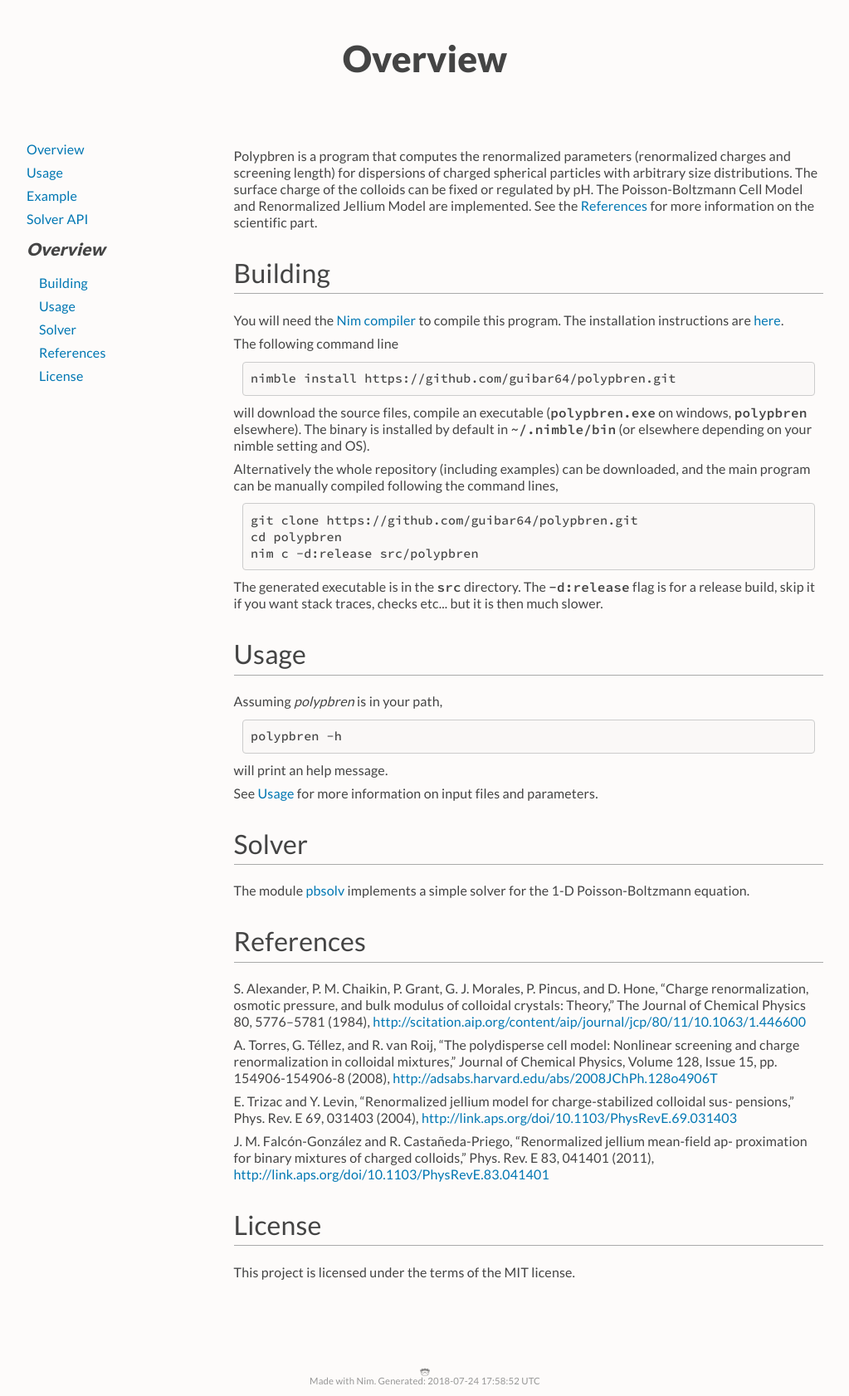
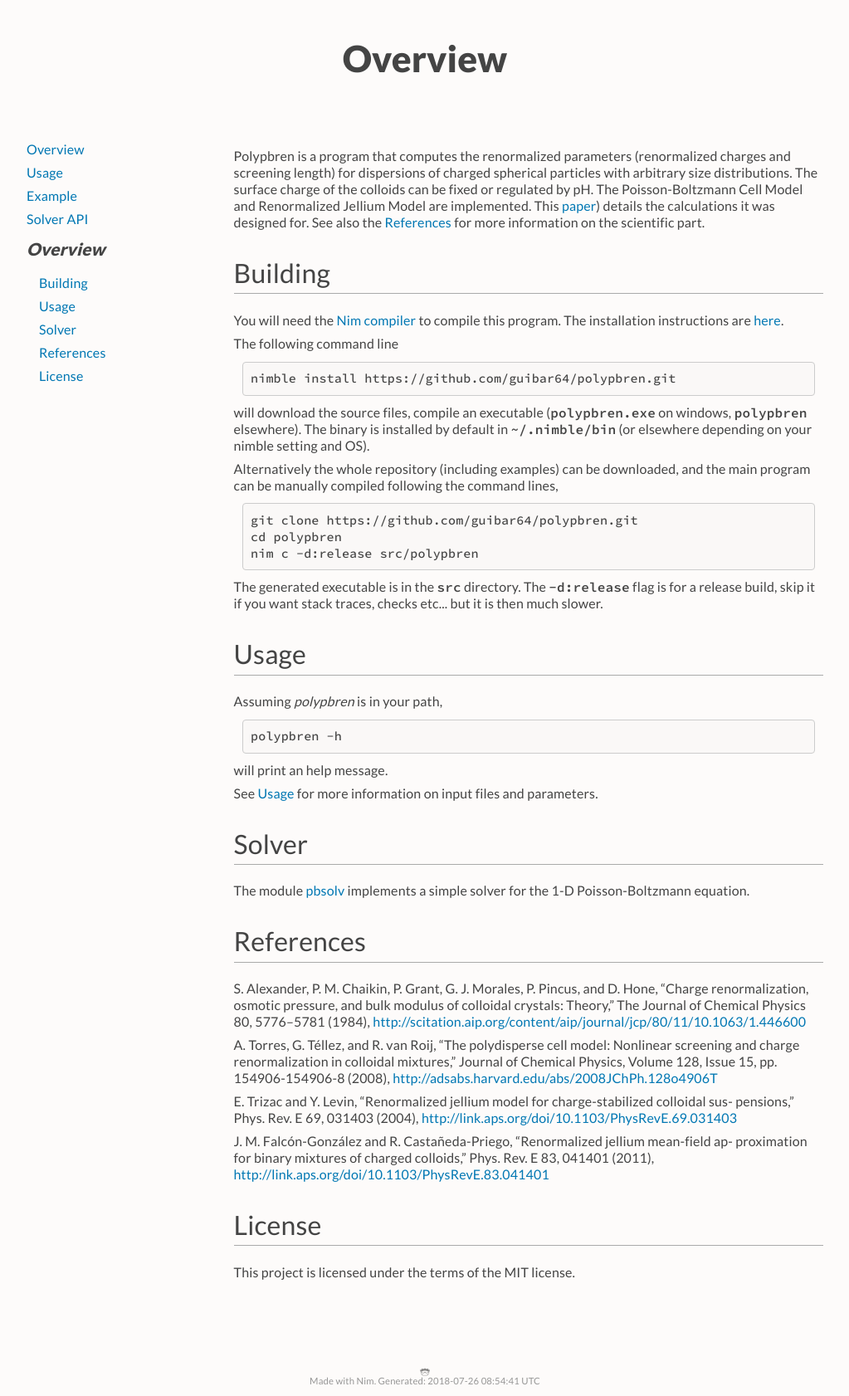
Before and after one commit to guibar64/polypbren, a plain HTML site: page index.html in a window 1280 px wide. Shown: the whole page at 83% size, without its empty margins (128-1151 px from the left). Drawn offline with Linux system fonts and the light colour scheme.

Commit message:
Link to paper

```diff
--- a/index.html
+++ b/index.html
@@ -85,7 +85,7 @@ function main() {
   </div>
   <div class="nine columns" id="content">
   <div id="tocRoot"></div>
-  <p class="module-desc"><p>Polypbren is a program that computes the renormalized parameters (renormalized charges and screening length) for dispersions of charged spherical particles with arbitrary size distributions. The surface charge of the colloids can be fixed or regulated by pH. The Poisson-Boltzmann Cell Model and Renormalized Jellium Model are implemented. See the <a class="reference external" href="#references">References</a> for more information on the scientific part.</p>
+  <p class="module-desc"><p>Polypbren is a program that computes the renormalized parameters (renormalized charges and screening length) for dispersions of charged spherical particles with arbitrary size distributions. The surface charge of the colloids can be fixed or regulated by pH. The Poisson-Boltzmann Cell Model and Renormalized Jellium Model are implemented. This <a class="reference external" href="https://arxiv.org/abs/1807.09542">paper</a>) details the calculations it was designed for. See also the <a class="reference external" href="#references">References</a> for more information on the scientific part.</p>
 
 <h1><a class="toc-backref" id="building" href="#building">Building</a></h1><p>You will need the <a class="reference external" href="https://nim-lang.org/">Nim compiler</a> to compile this program. The installation instructions are <a class="reference external" href="https://nim-lang.org/install.html">here</a>.</p>
 <p>The following command line</p>
@@ -120,7 +120,7 @@ nim c -d:release src/polypbren</pre>
       <div class="twelve-columns footer">
         <span class="nim-sprite"></span>
         <br/>
-        <small>Made with Nim. Generated: 2018-07-24 17:58:52 UTC</small>
+        <small>Made with Nim. Generated: 2018-07-26 08:54:41 UTC</small>
       </div>
     </div>
   </div>
```
Also changed, not shown: example.html (+1 -1 lines), pbsolv.html (+3 -2 lines), usage.html (+1 -1 lines).
